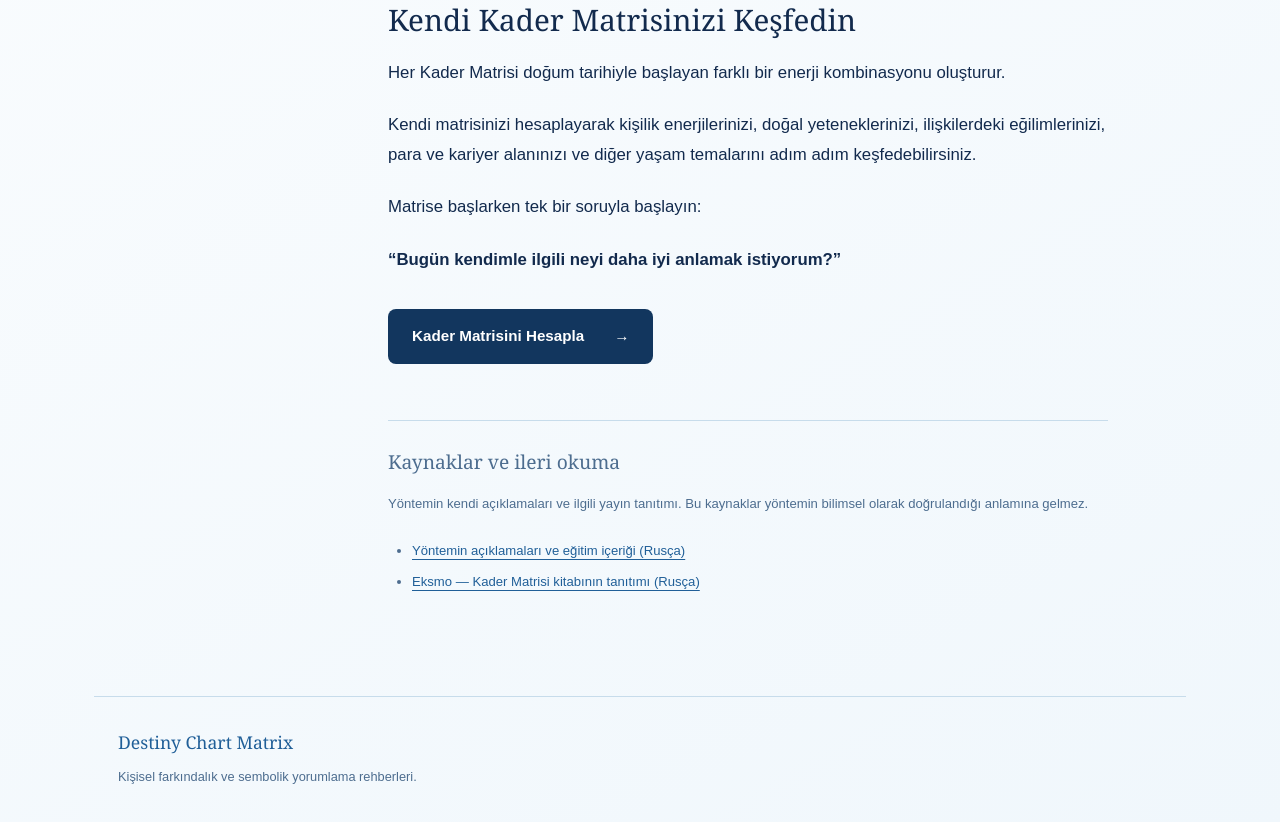
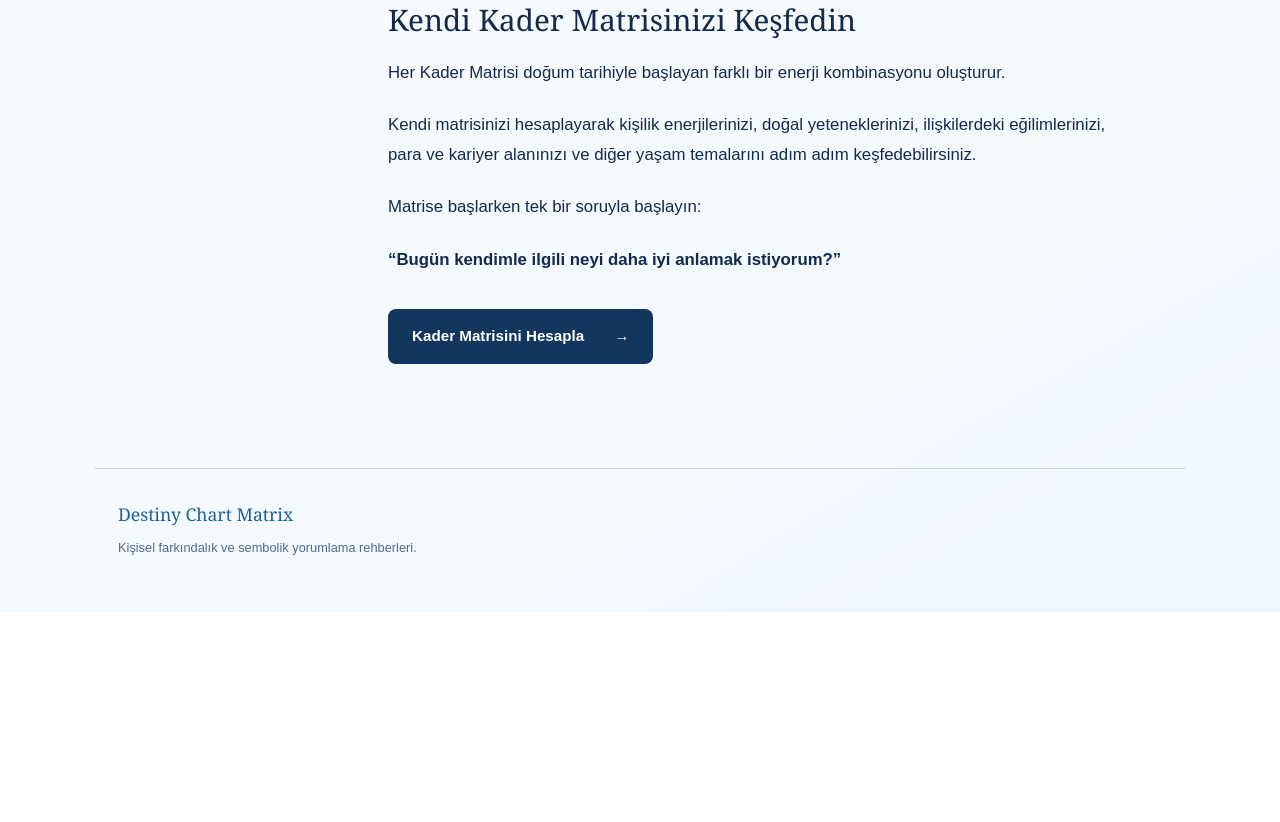
Before and after one commit to bgmdenizgundogu-cloud/matris, a website: page blog/kader-matrisi-nedir.html in a window 1280 px wide. Shown: the part 3250-4072 px from the top of the page. After the commit the page ends 3862 px from the top, so only its background shows below. Drawn offline with Linux system fonts and the light colour scheme.

Commit message:
Remove external reading links from Turkish and English blog articles

```diff
--- a/blog/kader-matrisi-nedir.html
+++ b/blog/kader-matrisi-nedir.html
@@ -59,6 +59,6 @@
 <p>Kendi matrisinizi hesaplayarak kişilik enerjilerinizi, doğal yeteneklerinizi, ilişkilerdeki eğilimlerinizi, para ve kariyer alanınızı ve diğer yaşam temalarını adım adım keşfedebilirsiniz.</p>
 <p>Matrise başlarken tek bir soruyla başlayın:</p>
 <p><strong>“Bugün kendimle ilgili neyi daha iyi anlamak istiyorum?”</strong></p>
-<a class="cta" href="/?lang=tr">Kader Matrisini Hesapla <span aria-hidden="true">→</span></a><section class="sources"><h2>Kaynaklar ve ileri okuma</h2><p>Yöntemin kendi açıklamaları ve ilgili yayın tanıtımı. Bu kaynaklar yöntemin bilimsel olarak doğrulandığı anlamına gelmez.</p><ul><li><a href="https://matricaladini.site/">Yöntemin açıklamaları ve eğitim içeriği (Rusça)</a></li><li><a href="https://eksmo.ru/audio/matritsa-sudby-ITDA69388/">Eksmo — Kader Matrisi kitabının tanıtımı (Rusça)</a></li></ul></section></article></div></main><footer class="site-footer"><a href="/?lang=tr">Destiny Chart Matrix</a><p>Kişisel farkındalık ve sembolik yorumlama rehberleri.</p></footer>
+<a class="cta" href="/?lang=tr">Kader Matrisini Hesapla <span aria-hidden="true">→</span></a></article></div></main><footer class="site-footer"><a href="/?lang=tr">Destiny Chart Matrix</a><p>Kişisel farkındalık ve sembolik yorumlama rehberleri.</p></footer>
 </body>
 </html>
```
Also changed, not shown: en/blog/what-is-the-destiny-matrix.html (+1 -1 lines).
